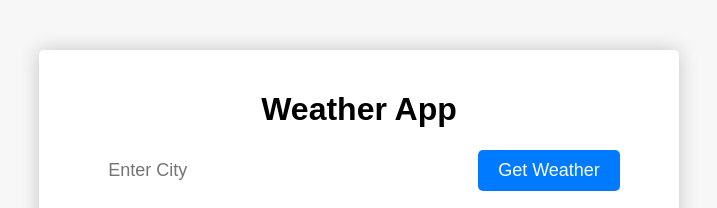
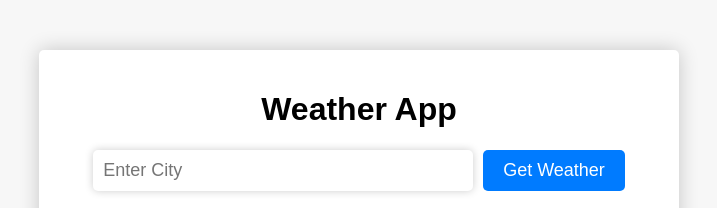
Before and after one commit to GrumpyMonk26/vanillaJS-weather-app, a plain HTML site: page index.html in a window 1280 px wide. Shown: the top 208 px of the page, without its empty margins (281-998 px from the left). Drawn offline with Linux system fonts and the light colour scheme; grey boxes are pictures that could not be loaded.

Commit message:
updated css input element

```diff
--- a/style.css
+++ b/style.css
@@ -28,6 +28,9 @@ form input[type='text'] {
   outline: none;
   font-size: 18px;
   width: 60%;
+  box-shadow: 0 0 8px rgba(0, 0, 0, 0.2);
+  margin-right: 10px;
+  border-radius: 5px;
 }
 
 form input[type='submit'] {
```
